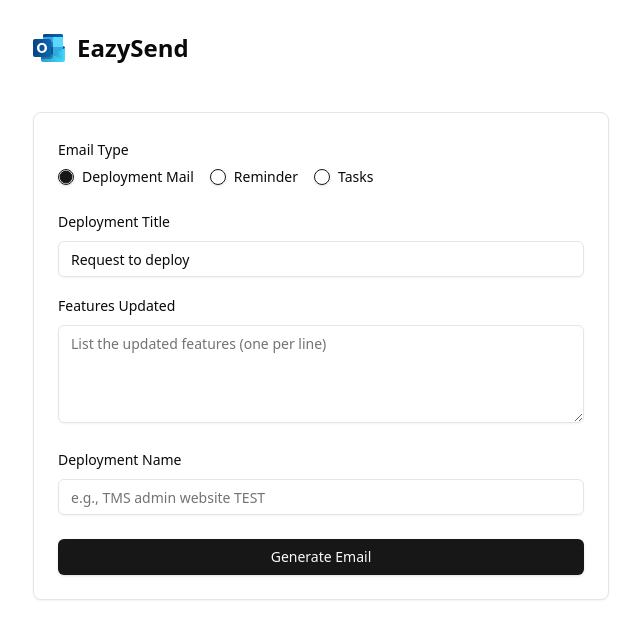
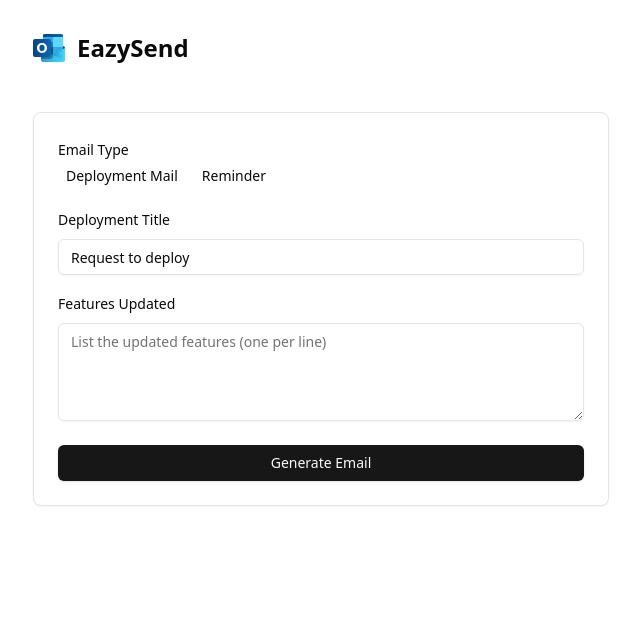
Before and after one commit to kalejaiyeoluwadara/eazysend, a Next.js app: page / in a window 1280 px wide. Shown: the top 638 px of the page, without its empty margins (15-655 px from the left). Built offline with nearby package versions, Linux system fonts and the light colour scheme.

Commit message:
refactoring code

```diff
--- /dev/null
+++ b/app/components/DeploymentMailFields.tsx
@@ -0,0 +1,54 @@
+import { Button } from "@/components/ui/button";
+import { Input } from "@/components/ui/input";
+import { Label } from "@/components/ui/label";
+import { Textarea } from "@/components/ui/textarea";
+import { DeploymentMailFieldsProps } from "../models/IEmail";
+import { formatFeatures } from "./formatFeatures";
+
+// Deployment Mail Form Fields
+export const DeploymentMailFields = ({ title, features, onTitleChange, onFeaturesChange,
+}: DeploymentMailFieldsProps) => {
+    const handleKeyDown = (e: React.KeyboardEvent<HTMLTextAreaElement>) => {
+        if (e.key === "Enter") {
+            e.preventDefault();
+            onFeaturesChange((features ? features + "\n" : "") + "• ");
+        }
+    };
+
+    return (
+        <>
+            <div className="space-y-2">
+                <Label className="text-sm font-medium">Deployment Title</Label>
+                <Input
+                    value={title || ""}
+                    onChange={(e) => onTitleChange(e.target.value)}
+                    placeholder="e.g., Request to deploy TMS admin to TEST"
+                    required
+                />
+            </div>
+            <div className="space-y-2 relative">
+                <Label className="text-sm font-medium">Features Updated</Label>
+                <Textarea
+                    value={features || ""}
+                    onChange={(e) => onFeaturesChange(formatFeatures(e.target.value))}
+                    onKeyDown={handleKeyDown}
+                    placeholder="List the updated features (one per line)"
+                    required
+                    rows={4}
+                />
+
+                {/* Clear Button (Only Show When There's Text) */}
+                {features && features.trim() !== "" && (
+                    <Button
+                        variant={"ghost"}
+                        type="button"
+                        onClick={() => onFeaturesChange("")}
+                        className="text-sm absolute -top-3 right-2 text-red-500 hover:text-red-700 transition"
+                    >
+                        Clear
+                    </Button>
+                )}
+            </div>
+        </>
+    );
+};
--- /dev/null
+++ b/app/components/EmailTypeSelector.tsx
@@ -0,0 +1,30 @@
+import { Label } from "@/components/ui/label";
+import { RadioGroup } from "@/components/ui/radio-group";
+import { RadioGroupItem } from "@radix-ui/react-radio-group";
+import { EmailTypeSelectorProps } from "../models/IEmail";
+
+// Email Type Selector Component
+export const EmailTypeSelector = ({
+  type,
+  onChange,
+}: EmailTypeSelectorProps) => {
+  return (
+    <div className="space-y-2">
+      <Label className="text-sm font-medium">Email Type</Label>
+      <RadioGroup
+        defaultValue={type}
+        onValueChange={(value) => onChange(value as "mail" | "reminder")}
+        className="flex gap-4"
+      >
+        <div className="flex items-center space-x-2">
+          <RadioGroupItem value="mail" id="mail" />
+          <Label htmlFor="mail">Deployment Mail</Label>
+        </div>
+        <div className="flex items-center space-x-2">
+          <RadioGroupItem value="reminder" id="reminder" />
+          <Label htmlFor="reminder">Reminder</Label>
+        </div>
+      </RadioGroup>
+    </div>
+  );
+};
--- a/app/components/EmailsForm.tsx
+++ b/app/components/EmailsForm.tsx
@@ -1,24 +1,14 @@
 "use client";
 
-import { RadioGroup, RadioGroupItem } from "@/components/ui/radio-group";
-import { Label } from "@/components/ui/label";
-import { Input } from "@/components/ui/input";
-import { Textarea } from "@/components/ui/textarea";
 import { Button } from "@/components/ui/button";
 import { useState } from "react";
-import { motion } from "framer-motion"; // Import motion
+import { motion } from "framer-motion";
+import { EmailFormData, EmailFormProps } from "../models/IEmail";
+import { EmailTypeSelector } from "./EmailTypeSelector";
+import { DeploymentMailFields } from "./DeploymentMailFields";
+import { ReminderFields } from "./ReminderFields";
 
-interface EmailFormProps {
-  onSubmit: (data: EmailFormData) => void;
-}
-
-export interface EmailFormData {
-  type: "mail" | "reminder" | "tasks";
-  title?: string;
-  features?: string;
-  deploymentName?: string;
-}
-
+// Main EmailForm Component
 export const EmailForm = ({ onSubmit }: EmailFormProps) => {
   const [formData, setFormData] = useState<EmailFormData>({
     type: "mail",
@@ -30,34 +20,19 @@
     onSubmit(formData);
   };
 
+  const updateFormField = <K extends keyof EmailFormData>(
+    field: K,
+    value: EmailFormData[K]
+  ) => {
+    setFormData({ ...formData, [field]: value });
+  };
+
   return (
     <motion.form layout onSubmit={handleSubmit} className="space-y-6">
-      <div className="space-y-2">
-        <Label className="text-sm font-medium">Email Type</Label>
-        <RadioGroup
-          defaultValue={formData.type}
-          onValueChange={(value) =>
-            setFormData({
-              ...formData,
-              type: value as "mail" | "reminder" | "tasks",
-            })
-          }
-          className="flex sm:flex-row flex-col gap-4"
-        >
-          <div className="flex items-center space-x-2">
-            <RadioGroupItem value="mail" id="mail" />
-            <Label htmlFor="mail">Deployment Mail</Label>
-          </div>
-          <div className="flex items-center space-x-2">
-            <RadioGroupItem value="reminder" id="reminder" />
-            <Label htmlFor="reminder">Reminder</Label>
-          </div>
-          <div className="flex items-center space-x-2">
-            <RadioGroupItem value="tasks" id="tasks" />
-            <Label htmlFor="tasks">Tasks</Label>
-          </div>
-        </RadioGroup>
-      </div>
+      <EmailTypeSelector
+        type={formData.type}
+        onChange={(value) => updateFormField("type", value)}
+      />
 
       {/* Animate height changes when switching form fields */}
       <motion.div
@@ -65,134 +40,17 @@
         className="space-y-4"
       >
         {formData.type === "mail" ? (
-          <>
-            <div className="space-y-2">
-              <Label className="text-sm font-medium">Deployment Title</Label>
-              <Input
-                value={formData.title || ""}
-                onChange={(e) =>
-                  setFormData({ ...formData, title: e.target.value })
-                }
-                placeholder="e.g., Request to deploy TMS admin to TEST"
-                required
-              />
-            </div>
-            <div className="space-y-2 relative">
-              <Label className="text-sm font-medium">Features Updated</Label>
-              <Textarea
-                value={formData.features || ""}
-                onChange={(e) => {
-                  const newValue = e.target.value
-                    .split("\n")
-                    .map((line) =>
-                      line.startsWith("• ") ? line : `• ${line.trim()}`
-                    )
-                    .join("\n");
-                  setFormData({ ...formData, features: newValue });
-                }}
-                onKeyDown={(e) => {
-                  if (e.key === "Enter") {
-                    e.preventDefault(); // Prevent default new line
-                    setFormData((prev) => ({
-                      ...prev,
-                      features:
-                        (prev.features ? prev.features + "\n" : "") + "• ",
-                    }));
-                  }
-                }}
-                placeholder="List the updated features (one per line)"
-                required
-                rows={4}
-              />
-
-              {/* Clear Button (Only Show When There's Text) */}
-              {formData.features && formData.features.trim() !== "" && (
-                <Button
-                  variant={"ghost"}
-                  type="button"
-                  onClick={() => setFormData({ ...formData, features: "" })}
-                  className="text-sm absolute -top-3 right-2 text-red-500 hover:text-red-700 transition"
-                >
-                  Clear
-                </Button>
-              )}
-            </div>
-          </>
+          <DeploymentMailFields
+            title={formData.title}
+            features={formData.features}
+            onTitleChange={(value) => updateFormField("title", value)}
+            onFeaturesChange={(value) => updateFormField("features", value)}
+          />
         ) : (
-          <div className="space-y-2">
-            <Label className="text-sm font-medium">Deployment Name</Label>
-            <Input
-              value={formData.deploymentName || ""}
-              onChange={(e) =>
-                setFormData({ ...formData, deploymentName: e.target.value })
-              }
-              placeholder="e.g., TMS admin website TEST"
-              required
-            />
-          </div>
-        )}
-      </motion.div>
-      <motion.div
-        transition={{ type: "spring", stiffness: 200, damping: 20 }}
-        className="space-y-4"
-      >
-        {formData.type === "tasks" ? (
-          <>
-            <div className="space-y-2 relative">
-              <Label className="text-sm font-medium">
-                Tasks Done for the day
-              </Label>
-              <Textarea
-                value={formData.features || ""}
-                onChange={(e) => {
-                  const newValue = e.target.value
-                    .split("\n")
-                    .map((line) =>
-                      line.startsWith("• ") ? line : `• ${line.trim()}`
-                    )
-                    .join("\n");
-                  setFormData({ ...formData, features: newValue });
-                }}
-                onKeyDown={(e) => {
-                  if (e.key === "Enter") {
-                    e.preventDefault(); // Prevent default new line
-                    setFormData((prev) => ({
-                      ...prev,
-                      features:
-                        (prev.features ? prev.features + "\n" : "") + "• ",
-                    }));
-                  }
-                }}
-                placeholder="List the updated features (one per line)"
-                required
-                rows={4}
-              />
-
-              {/* Clear Button (Only Show When There's Text) */}
-              {formData.features && formData.features.trim() !== "" && (
-                <Button
-                  variant={"ghost"}
-                  type="button"
-                  onClick={() => setFormData({ ...formData, features: "" })}
-                  className="text-sm absolute -top-3 right-2 text-red-500 hover:text-red-700 transition"
-                >
-                  Clear
-                </Button>
-              )}
-            </div>
-          </>
-        ) : (
-          <div className="space-y-2">
-            <Label className="text-sm font-medium">Deployment Name</Label>
-            <Input
-              value={formData.deploymentName || ""}
-              onChange={(e) =>
-                setFormData({ ...formData, deploymentName: e.target.value })
-              }
-              placeholder="e.g., TMS admin website TEST"
-              required
-            />
-          </div>
+          <ReminderFields
+            deploymentName={formData.deploymentName}
+            onChange={(value) => updateFormField("deploymentName", value)}
+          />
         )}
       </motion.div>
 
--- /dev/null
+++ b/app/components/ReminderFields.tsx
@@ -0,0 +1,20 @@
+import { Input } from "@/components/ui/input";
+import { Label } from "@/components/ui/label";
+
+// Reminder Form Fields
+export const ReminderFields = ({ deploymentName, onChange }: {
+  deploymentName?: string;
+  onChange: (value: string) => void;
+}) => {
+  return (
+    <div className="space-y-2">
+      <Label className="text-sm font-medium">Deployment Name</Label>
+      <Input
+        value={deploymentName || ""}
+        onChange={(e) => onChange(e.target.value)}
+        placeholder="e.g., TMS admin website TEST"
+        required
+      />
+    </div>
+  );
+};
--- /dev/null
+++ b/app/components/formatFeatures.tsx
@@ -0,0 +1,6 @@
+export const formatFeatures = (text: string) => {
+  return text
+    .split("\n")
+    .map((line) => (line.startsWith("• ") ? line : `• ${line.trim()}`))
+    .join("\n");
+};
--- /dev/null
+++ b/app/models/IEmail.ts
@@ -0,0 +1,21 @@
+// Types and interfaces
+export interface EmailFormData {
+  type: "mail" | "reminder";
+  title?: string;
+  features?: string;
+  deploymentName?: string;
+}
+
+export interface EmailFormProps {
+  onSubmit: (data: EmailFormData) => void;
+}
+export interface EmailTypeSelectorProps {
+  type: "mail" | "reminder";
+  onChange: (value: "mail" | "reminder") => void;
+}
+export interface DeploymentMailFieldsProps {
+  title?: string;
+  features?: string;
+  onTitleChange: (value: string) => void;
+  onFeaturesChange: (value: string) => void;
+}
```
